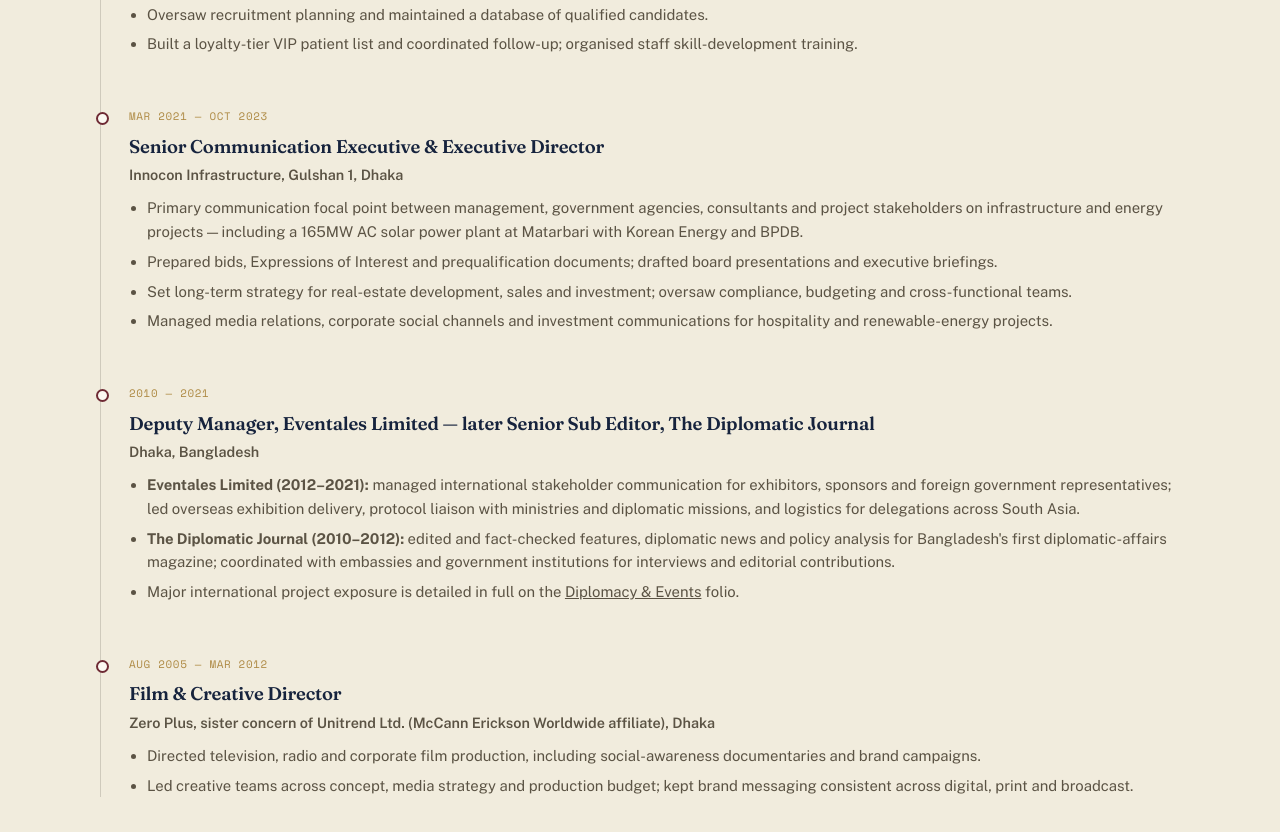
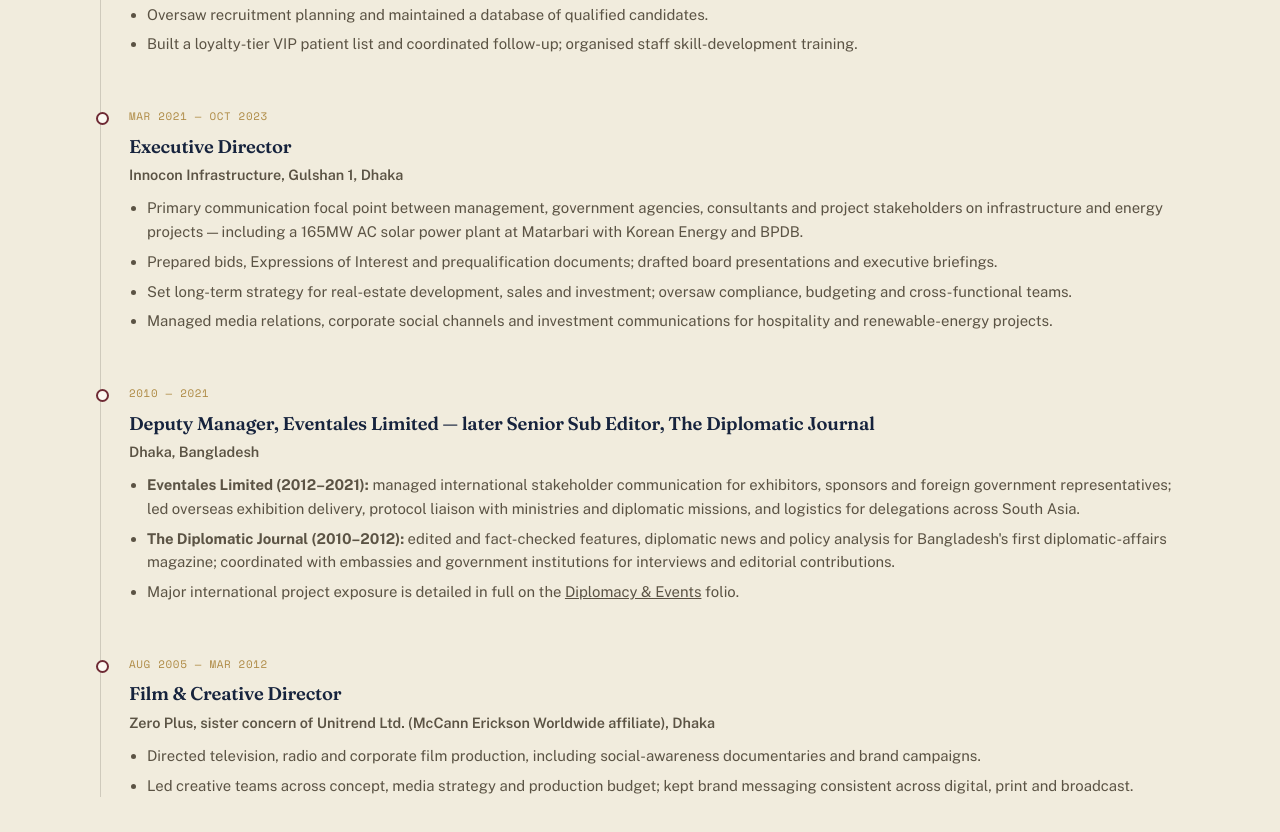
Before and after one commit to sojibulalambhuiya/imroz, a plain HTML site: page career.html in a window 1280 px wide. Shown: the part 969-1801 px from the top of the page. Drawn offline with nearby package versions, Linux system fonts and the light colour scheme.

Commit message:
Update job title in career.html

```diff
--- a/career.html
+++ b/career.html
@@ -81,7 +81,7 @@
 
       <div class="tl-item">
         <span class="tl-dates">Mar 2021 — Oct 2023</span>
-        <h3>Senior Communication Executive &amp; Executive Director</h3>
+        <h3>Executive Director</h3>
         <span class="tl-org">Innocon Infrastructure, Gulshan 1, Dhaka</span>
         <ul>
           <li>Primary communication focal point between management, government agencies, consultants and project stakeholders on infrastructure and energy projects — including a 165MW AC solar power plant at Matarbari with Korean Energy and BPDB.</li>
```
